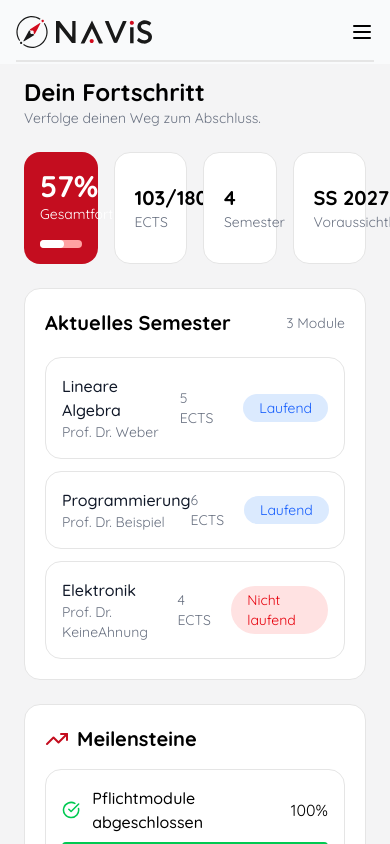
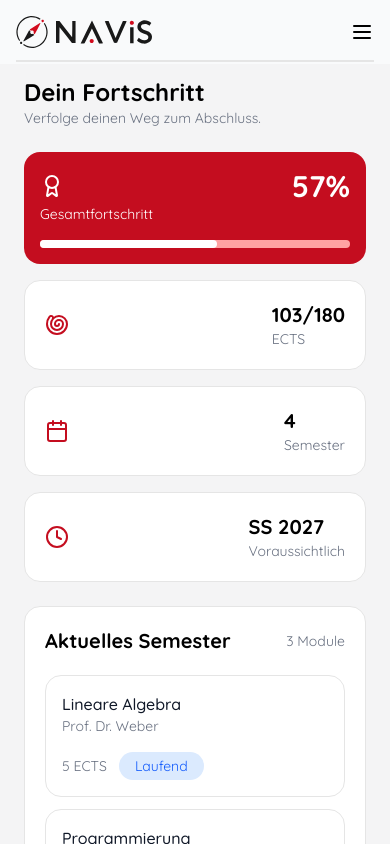
Before and after one commit to TuBerlin-Projekt-Medienerstellung/StudiKompass, a Next.js app: page /protected/dashboard in a window 390 px wide. Shown: the top 844 px of the page. Built offline with nearby package versions, Linux system fonts and the light colour scheme; no server answers.

Commit message:
Responsive1.0

```diff
--- a/app/protected/dashboard/page.tsx
+++ b/app/protected/dashboard/page.tsx
@@ -60,9 +60,9 @@ export default async function DashboardPage() {
 
 
 
-      <section className="grid grid-cols-4 gap-4">
+      <section className="grid grid-cols-1 gap-4 md:grid-cols-2 xl:grid-cols-4">
         <div className="rounded-2xl bg-[#C40D1F] p-4 text-white">
-          <div className="flex items-center justify-between">
+          <div className="flex items-center justify-between gap-4">
             <Award className="h-6 w-6" />
             <h2 className="text-3xl font-bold">57%</h2>
           </div>
@@ -75,7 +75,7 @@ export default async function DashboardPage() {
         </div>
 
         <div className="rounded-2xl border bg-white p-5 flex flex-col justify-center">
-          <div className="flex items-center justify-between">
+          <div className="flex items-center justify-between gap-4">
             <Shell className="h-6 w-6 text-[#C40D1F]" />
             <div>
               <h2 className="text-xl font-bold">103/180</h2>
@@ -85,7 +85,7 @@ export default async function DashboardPage() {
         </div>
 
         <div className="rounded-2xl border bg-white p-5 flex flex-col justify-center">
-          <div className="flex items-center justify-between">
+          <div className="flex items-center justify-between gap-4">
             <Calendar className="h-6 w-6 text-[#C40D1F]" />
             <div>
               <h2 className="text-xl font-bold">4</h2>
@@ -95,7 +95,7 @@ export default async function DashboardPage() {
         </div>
 
         <div className="rounded-2xl border bg-white p-5 flex flex-col justify-center">
-          <div className="flex items-center justify-between">
+          <div className="flex items-center justify-between gap-4">
             <Clock className="h-6 w-6 text-[#C40D1F]" />
             <div>
               <h2 className="text-xl font-bold">SS 2027</h2>
@@ -115,11 +115,11 @@ export default async function DashboardPage() {
         </p>
       </div>
 
-      <div className="space-y-3">
+      <div className="grid grid-cols-1 gap-3 lg:grid-cols-3">
         {aktuelleModule.map((modul) => (
           <div
             key={modul.name}
-            className="flex items-center justify-between rounded-2xl border bg-white p-4"
+            className="flex flex-col gap-4 rounded-2xl border bg-white p-4 sm:flex-row sm:items-center sm:justify-between lg:flex-col lg:items-start"
           >
             <div>
               <h3 className="text-base font-medium text-gray-900">
@@ -130,7 +130,7 @@ export default async function DashboardPage() {
               </p>
             </div>
 
-            <div className="flex items-center gap-5">
+            <div className="flex flex-wrap items-center gap-3 sm:justify-end lg:justify-start">
               <p className="text-sm text-gray-500">
                 {modul.ects} ECTS
               </p>
@@ -166,12 +166,12 @@ export default async function DashboardPage() {
               key={meilenstein.titel}
               className="rounded-2xl border bg-white p-4"
             >
-              <div className="mb-2 flex items-center justify-between">
-                <div className="flex items-center gap-3">
+              <div className="mb-2 flex flex-col gap-2 sm:flex-row sm:items-center sm:justify-between">
+                <div className="flex min-w-0 items-center gap-3">
                   {meilenstein.fortschritt >= 100 ? (
-                    <CircleCheckBig className="h-5 w-5 text-green-500" />
+                    <CircleCheckBig className="h-5 w-5 shrink-0 text-green-500" />
                   ) : (
-                    <Circle className="h-5 w-5 text-gray-400" />
+                    <Circle className="h-5 w-5 shrink-0 text-gray-400" />
                   )}
 
                   <h3 className="font-medium">
@@ -179,7 +179,7 @@ export default async function DashboardPage() {
                   </h3>
                 </div>
 
-                <span>{meilenstein.fortschritt}%</span>
+                <span className="shrink-0">{meilenstein.fortschritt}%</span>
               </div>
 
               <div className="h-2 rounded-full bg-gray-200">
```
